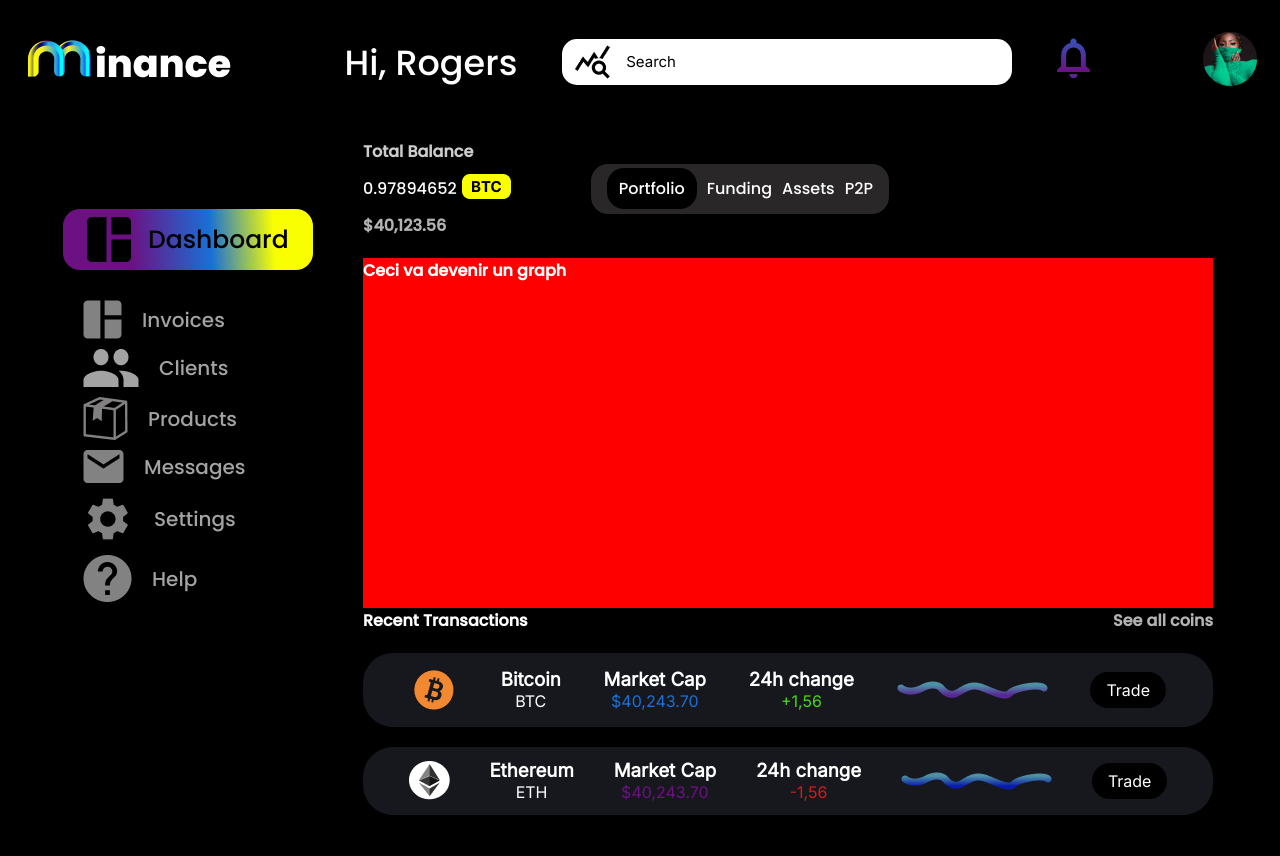
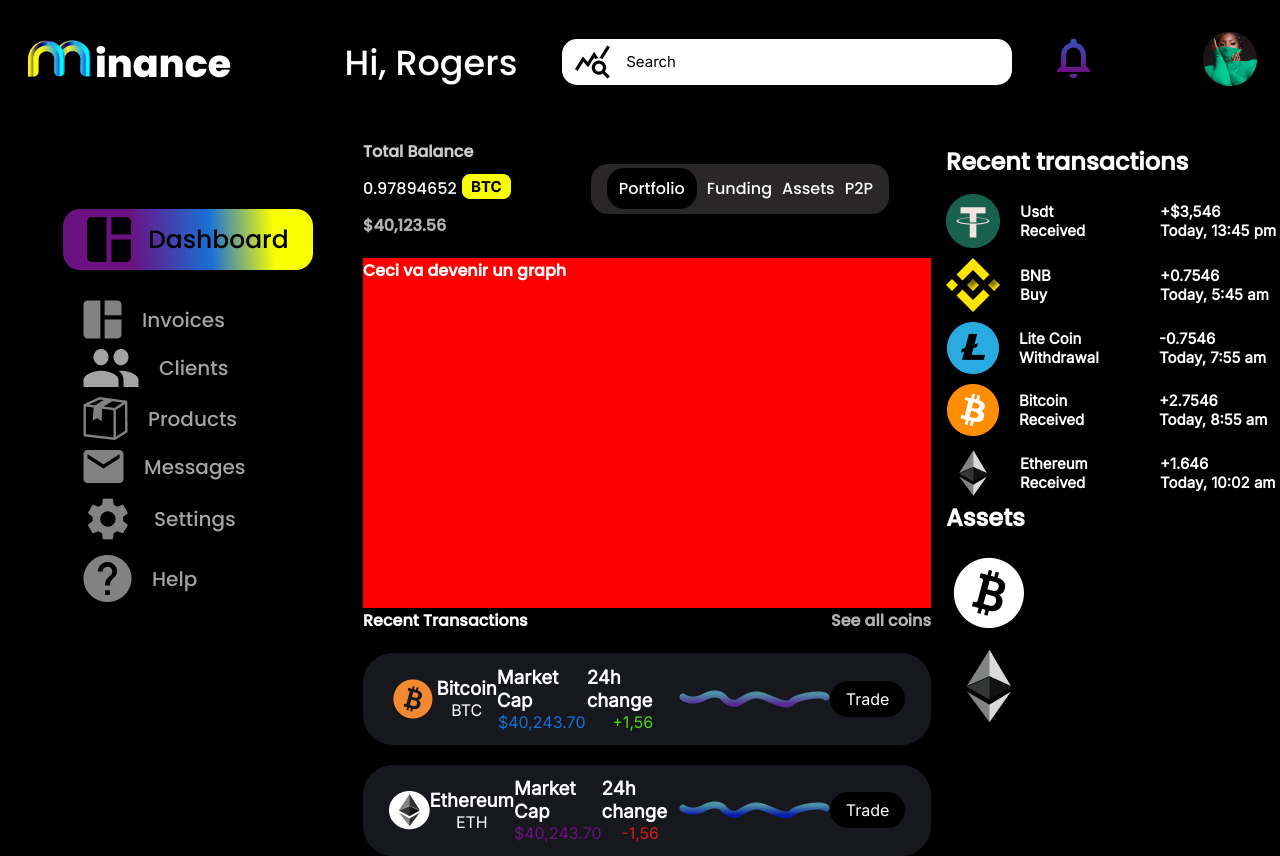
Before and after one commit to MortyOW/Int-gration-Maquette, a website: page index.html in a window 1280 px wide. Before the commit the page ends 815 px from the top, so only its background shows below. Drawn offline with Linux system fonts and the light colour scheme.

Commit message:
:hammer: right section started

```diff
--- a/index.html
+++ b/index.html
@@ -126,6 +126,80 @@
         </section>
     </section>
 
+    <section class="right-section">
+        <div class="title">
+        <h2>Recent transactions</h2>
+        </div>
+        <section class="right-1">
+            <div class="transac">
+                <img src="assets/tlogo.png" alt="">
+                <div class="status">
+                    <h2>Usdt</h2>
+                    <h3>Received</h3>
+                </div>
+                <div class="status">
+                    <h2>+$3,546</h2>
+                    <h3>Today, 13:45 pm</h3>
+                </div>
+            </div>
+            <div class="transac">
+                <img src="assets/bnblogo.png" alt="">
+                <div class="status">
+                    <h2>BNB</h2>
+                    <h3>Buy</h3>
+                </div>
+                <div class="status">
+                    <h2>+0.7546</h2>
+                    <h3>Today, 5:45 am</h3>
+                </div>
+            </div>
+            <div class="transac">
+                <img src="assets/litelogo.png" alt="">
+                <div class="status">
+                    <h2>Lite Coin</h2>
+                    <h3>Withdrawal</h3>
+                </div>
+                <div class="status">
+                    <h2>-0.7546</h2>
+                    <h3>Today, 7:55 am</h3>
+                </div>
+            </div>
+            <div class="transac">
+                <img src="assets/btclogo.png" alt="">
+                <div class="status">
+                    <h2>Bitcoin</h2>
+                    <h3>Received</h3>
+                </div>
+                <div class="status">
+                    <h2>+2.7546</h2>
+                    <h3>Today, 8:55 am</h3>
+                </div>
+            </div>
+            <div class="transac">
+                <img src="assets/ethlogo2.png" alt="">
+                <div class="status">
+                    <h2>Ethereum</h2>
+                    <h3>Received</h3>
+                </div>
+                <div class="status">
+                    <h2>+1.646</h2>
+                    <h3>Today, 10:02 am</h3>
+                </div>
+            </div>
+        </section>
+        <section class="right2">
+            <div class="title">
+                <h2>Assets</h2>
+            </div>
+            <div class="asset">
+                <img src="assets/btclogo2.png" alt="">
+            </div>
+            <div class="asset">
+                <img src="assets/lastethlogo.png" alt="">
+            </div>
+        </section>
+    </section>
+
 </section>
 </body>
 </html>
--- a/style/style.scss
+++ b/style/style.scss
@@ -110,7 +110,7 @@
 }
 
 .middle-section{
-    width: 900px;
+    width: 750px;
     padding-left: 50px;
     padding-top: 45px;
     color: white;
@@ -164,6 +164,7 @@
     }
     .middle-2{
         padding-top: 20px;
+
         .graph{
             width: 100%;
             height: 350px;
@@ -238,4 +239,40 @@
         }
     }
 }
+
+.right-section{
+    padding-left: 15px;
+    padding-top: 50px;
+    display: flex;
+    flex-direction: column;
+    color: white;
+    .title{
+        padding-bottom: 15px;
+    }
+    .right-1{
+        gap: 10px;
+        display: flex;
+        align-items: center;
+        flex-direction: column;
+        .transac{
+            display: flex;
+            flex-direction: row;
+            gap: 20px;
+            align-items: center;
+            font-family: 'Inter', sans-serif;
+            .status{
+                width: 120px;
+                h2{
+                    font-size: 15px;
+                }
+                h3{
+                    font-size: 15px;
+                }
+                display: flex;
+                flex-direction: column;
+                color: white;
+            }
+        }
+    }
 }
+}
```
Also changed, not shown: assets/bnblogo.png (added), assets/btclogo.png (added), assets/btclogo2.png (added), assets/ethlogo2.png (added), assets/lastethlogo.png (added), assets/litelogo.png (added), assets/tlogo.png (added), style/style.css, 1 other file.
